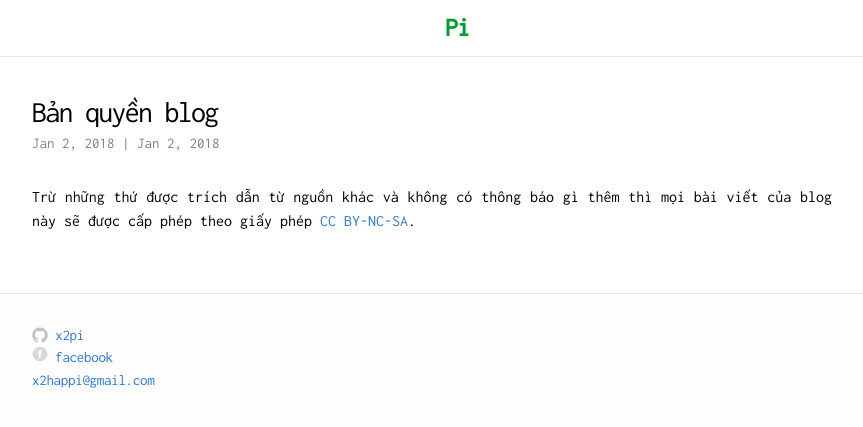
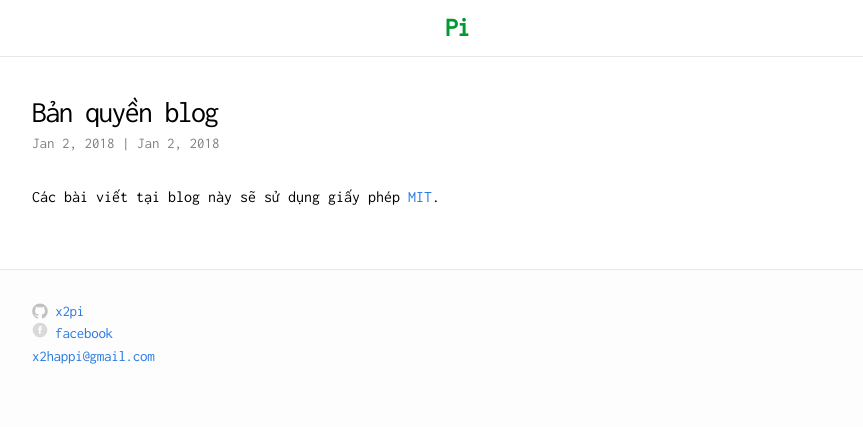
Before and after one commit to x2pi/x2pi.github.io, a Jekyll site: the page built from _posts/2018-01-03-license.md, in a window 1280 px wide. Shown: the top 427 px of the page, without its empty margins (208-1071 px from the left). Built offline with Jekyll 4.4.1, drawn with Linux system fonts in a browser that asks for light colours.

Commit message:
edit  post license

```diff
--- a/_posts/2018-01-03-license.md
+++ b/_posts/2018-01-03-license.md
@@ -6,4 +6,4 @@ date:   2018-01-02 14:00:01 +0700
 tags: [license]
 ---
 
-Trừ những thứ được trích dẫn từ nguồn khác và không có thông báo gì thêm thì mọi  bài viết của blog này sẽ được cấp phép theo giấy phép [CC BY-NC-SA](https://creativecommons.org/licenses/by-nc-sa/4.0/ ":D").
+Các bài viết tại blog này sẽ sử dụng giấy phép [MIT](https://github.com/x2pi/x2pi.github.io/blob/master/LICENSE ":D").
```
